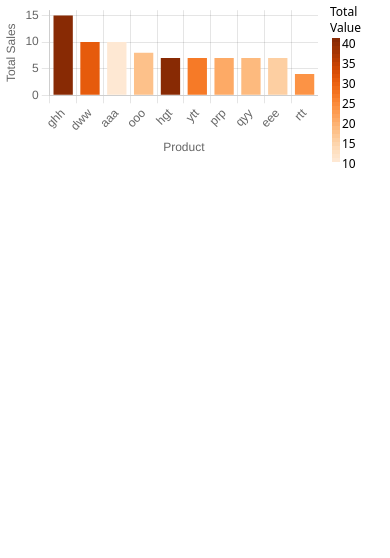
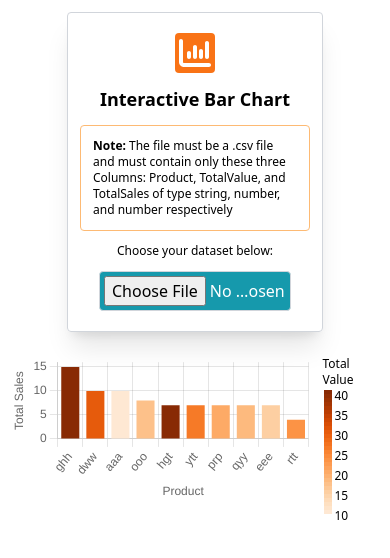
Before and after one commit to ChiefMahedi/frontend-backend-playground, a React (Vite) app in the folder interactive-bar-chart-1/: page / in a window 390 px wide. Shown: the top 558 px of the page. Built offline with nearby package versions, Linux system fonts and the light colour scheme.

Commit message:
Update App.tsx to include the DataInput component and enhance device responsiveness across layouts

```diff
--- a/interactive-bar-chart-1/src/App.tsx
+++ b/interactive-bar-chart-1/src/App.tsx
@@ -1,44 +1,73 @@
+import { useState, useEffect } from "react";
 import BarChart from "./bar-chart/BarChart";
+import DataInput from "./bar-chart/components/DataInput";
+
+interface DataObject {
+  Product: string;
+  TotalValue: number;
+  TotalSales: number;
+}
 
 function App() {
-  const sampleData = [
-    { Product: 'aaa', TotalValue: 10, TotalSales: 10 },
-    { Product: 'ooo', TotalValue: 17, TotalSales: 8 },
-    { Product: 'rtt', TotalValue: 23, TotalSales: 4 },
-    { Product: 'ghh', TotalValue: 40, TotalSales: 15 },
-    { Product: 'dww', TotalValue: 30, TotalSales: 10 },
-    { Product: 'ytt', TotalValue: 26, TotalSales: 7 },
-    { Product: 'eee', TotalValue: 15, TotalSales: 7 },
-    { Product: 'qyy', TotalValue: 18, TotalSales: 7 },
-    { Product: 'prp', TotalValue: 20, TotalSales: 7 },
-    { Product: 'hgt', TotalValue: 40, TotalSales: 7 },
+  const [data, setData] = useState<DataObject[]>([]);
+
+  const sampleData =  [
+    { Product: "aaa", TotalValue: 10, TotalSales: 10 },
+    { Product: "ooo", TotalValue: 17, TotalSales: 8 },
+    { Product: "rtt", TotalValue: 23, TotalSales: 4 },
+    { Product: "ghh", TotalValue: 40, TotalSales: 15 },
+    { Product: "dww", TotalValue: 30, TotalSales: 10 },
+    { Product: "ytt", TotalValue: 26, TotalSales: 7 },
+    { Product: "eee", TotalValue: 15, TotalSales: 7 },
+    { Product: "qyy", TotalValue: 18, TotalSales: 7 },
+    { Product: "prp", TotalValue: 20, TotalSales: 7 },
+    { Product: "hgt", TotalValue: 40, TotalSales: 7 }
   ];
 
-  // Generate 50 more sample data entries
-  // for (let i = 0; i < 50; i++) {
-  //   const randomProduct = `Product${i + 11}`;  // Generates Product11, Product12, etc.
-  //   const randomTotalValue = Math.floor(Math.random() * 51) + 10;  // Random TotalValue between 10 and 60
-  //   const randomTotalSales = Math.floor(Math.random() * 20) + 1;  // Random TotalSales between 1 and 20
+  useEffect(() => {
+    // Sort the sample data and update the state
+    const sortedData = sampleData.slice().sort((a, b) => {
+      if (b.TotalSales !== a.TotalSales) {
+        return b.TotalSales - a.TotalSales;
+      }
+      return b.TotalValue - a.TotalValue;
+    });
 
-  //   sampleData.push({
-  //     Product: randomProduct,
-  //     TotalValue: randomTotalValue,
-  //     TotalSales: randomTotalSales,
-  //   });
-  // }
+    // Set the sorted data to the state
+    setData(sortedData);
+    console.log('Sorted data', sortedData);
+  }, []);
 
-  console.log(sampleData);
-  const sortedData = sampleData.slice().sort((a, b) => {
-    // First sort by TotalSales in descending order
-    if (b.TotalSales !== a.TotalSales) {
-      return b.TotalSales - a.TotalSales;
-    } // If TotalSales is the same, sort by TotalValue in descending order
-    return b.TotalValue - a.TotalValue;
-  });
-  console.log('Sorted data', sortedData);
+  // Conditionally render BarChart only after data is set
+  if (data.length === 0) {
+    return <div>Loading...</div>;
+  }
+  function handleDataParse(newData: DataObject[]) {
+    // Ensure TotalValue and TotalSales are numbers
+    const parsedData = newData.map(item => ({
+      ...item,
+      TotalValue: Number(item.TotalValue),
+      TotalSales: Number(item.TotalSales),
+    }));
+
+    // Sort data by TotalSales first, then TotalValue as a fallback
+    const sortedData = parsedData.slice().sort((a, b) =>
+      b.TotalSales - a.TotalSales || b.TotalValue - a.TotalValue
+    );
+
+    console.log(sortedData);
+    setData(sortedData);
+  }
+
   return (
-    <div>
-      <BarChart data={sortedData} />
+    <div className="mobile:flex-col tablet:flex-col laptop:flex laptop:flex-row laptop:justify-center laptop:items-center">
+      <div className="p-3 flex justify-center items-center">
+        <DataInput onDataParse={handleDataParse} />
+      </div>
+      <div className="laptop:w-10/12  mobile:p-2">
+        <BarChart data={data} />
+      </div>
+
     </div>
   );
 }
```
